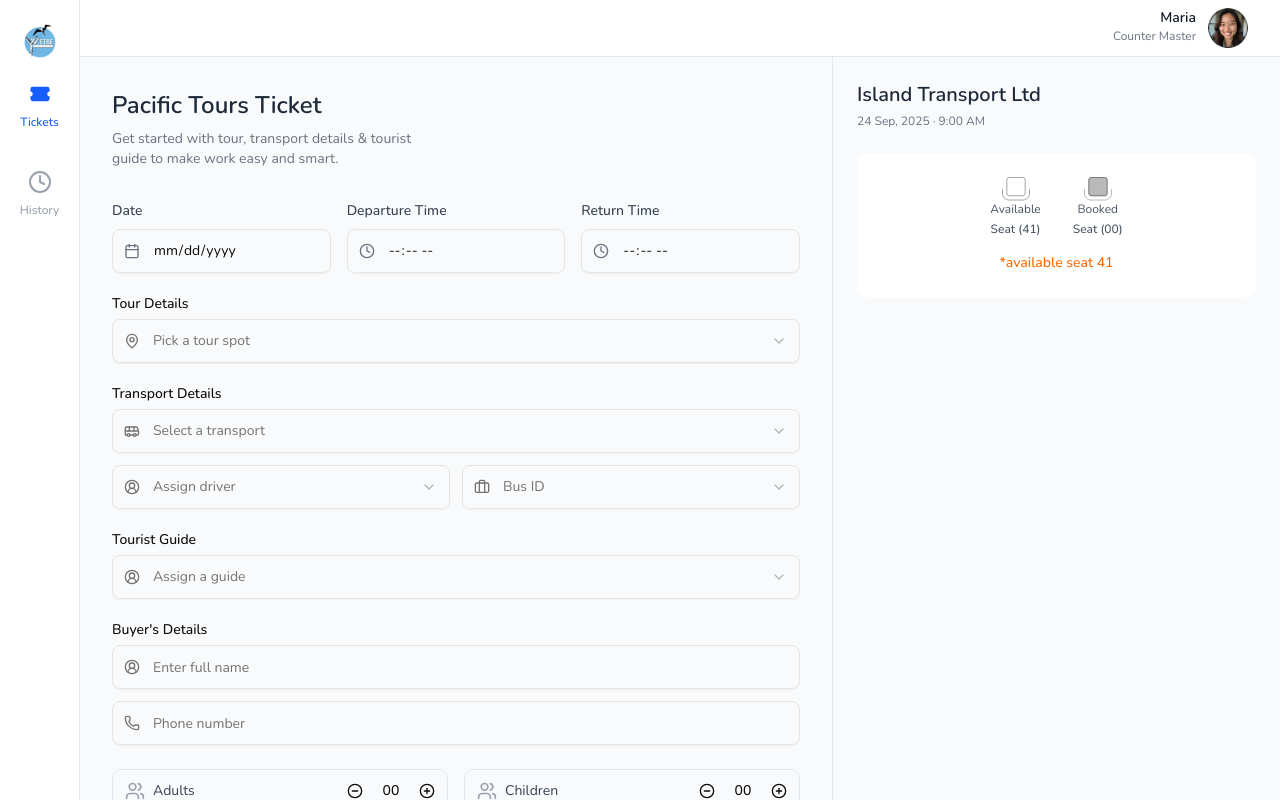
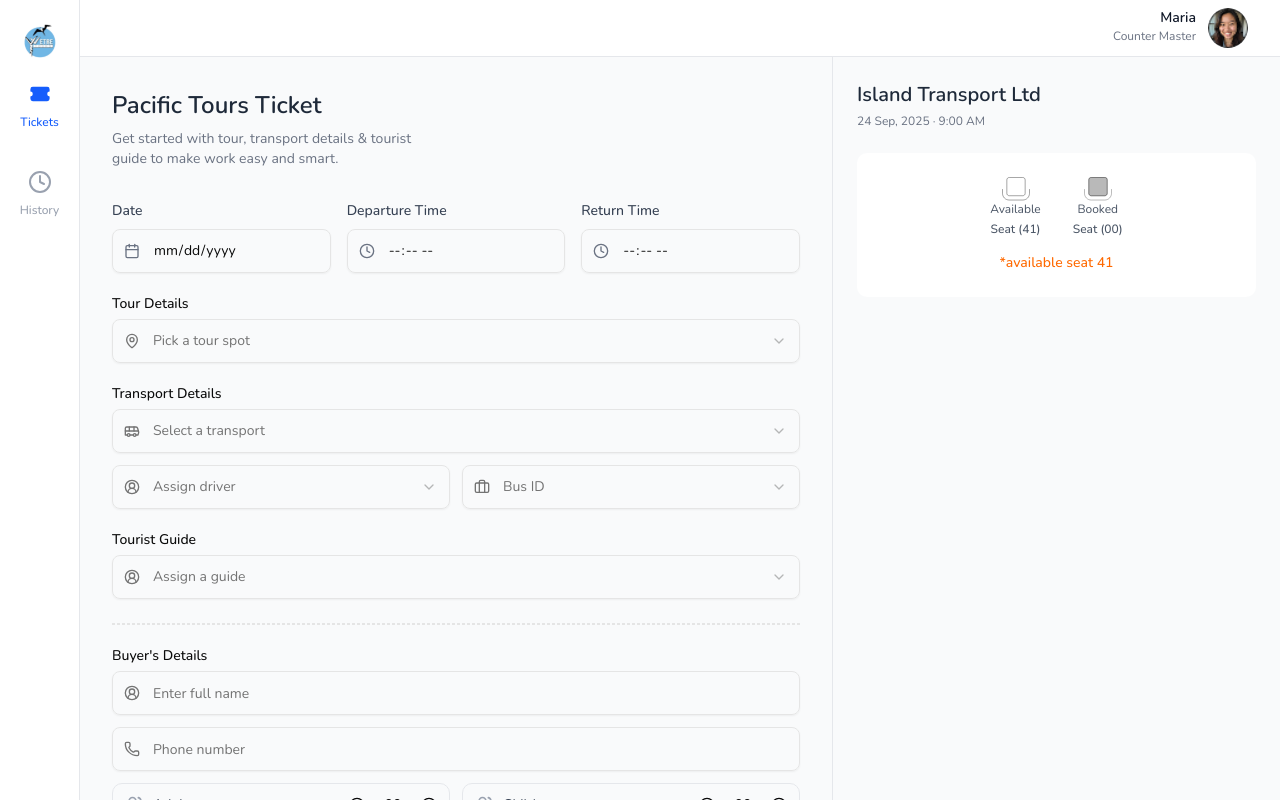
Before and after one commit to suman-chandra-barman/etre-tours-frontend, a Next.js app: page /direct-sales in a window 1280 px wide. Built offline with nearby package versions, Linux system fonts and the light colour scheme.

Commit message:
feat: enhance DirectSalesForm layout with separators and improved spacing

```diff
--- a/components/sales/forms/DirectSalesForm.tsx
+++ b/components/sales/forms/DirectSalesForm.tsx
@@ -274,8 +274,11 @@ export default function DirectSalesForm({
           </div>
         </div>
 
+        {/* Separator */}
+        <div className="border border-dashed my-6" />
+
         {/* Buyer's Details */}
-        <div className="mb-6">
+        <div className="mb-3">
           <Label className="mb-2">Buyer&apos;s Details</Label>
           <div className="space-y-3">
             <div className="relative">
@@ -308,7 +311,7 @@ export default function DirectSalesForm({
 
         {/* Passenger Count */}
         <div className="mb-6">
-          <div className="grid grid-cols-2 gap-4">
+          <div className="grid grid-cols-2 gap-3">
             <div className="border border-gray-200 rounded-lg px-3 h-11 flex items-center">
               <div className="flex items-center justify-between w-full">
                 <div className="flex items-center">
@@ -398,6 +401,9 @@ export default function DirectSalesForm({
             </div>
           </div>
         </div>
+
+        {/* Separator */}
+        <div className="border border-dashed my-6" />
 
         {/* Payment Method */}
         <div className="mb-8">
```
